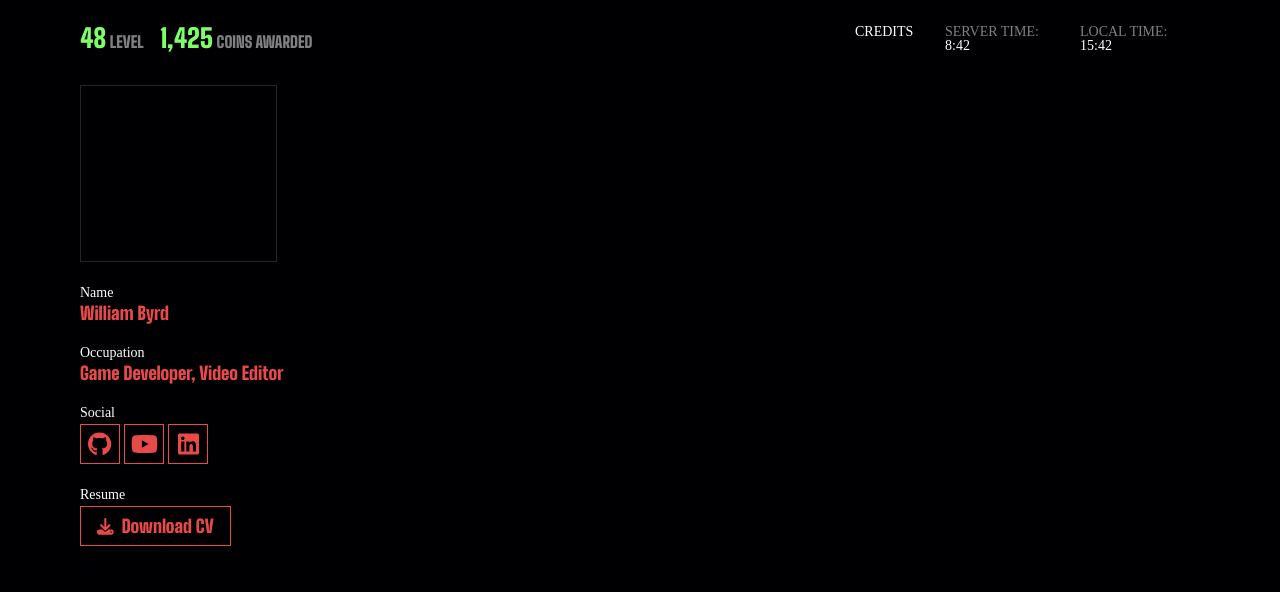
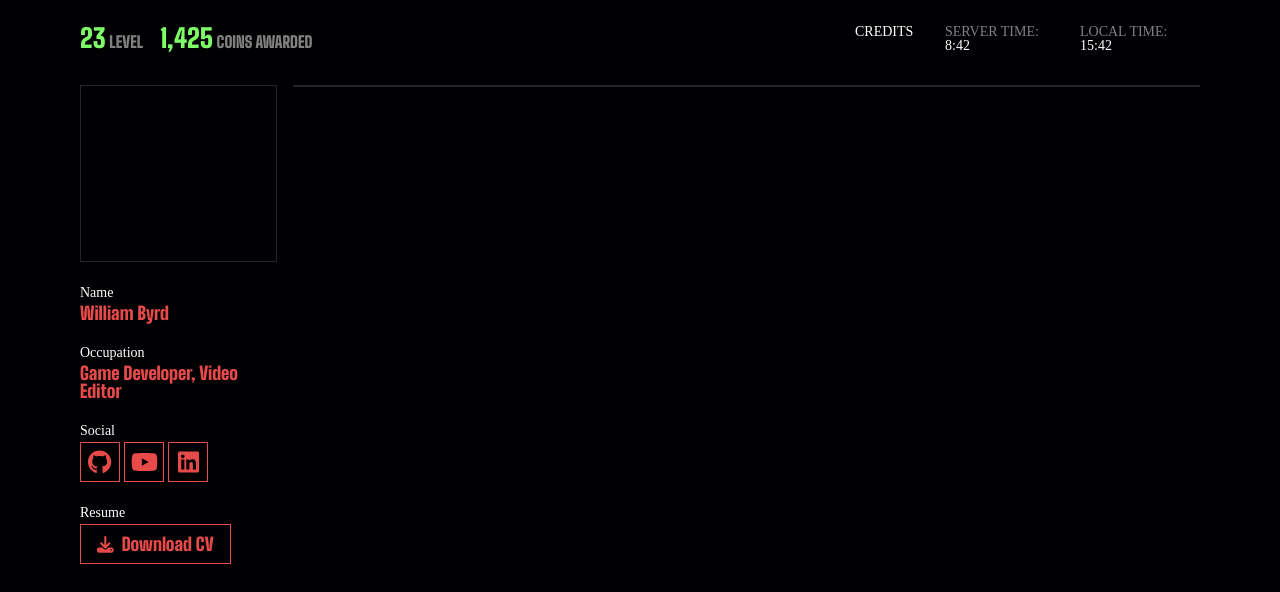
Before and after one commit to ThrillDaWill/Portfolio, a Next.js app in the folder portfolio/: page /home in a window 1280 px wide. Shown: the top 592 px of the page. Built offline with nearby package versions, Linux system fonts and the light colour scheme; a web font is replaced by a local one.

Commit message:
Adds main content section to layout

```diff
--- /dev/null
+++ b/portfolio/src/components/ContentSection/ContentSection.scss
@@ -0,0 +1,6 @@
+.mainContent {
+    margin-left: 16px;
+    width: 100%;
+    border: 1px solid rgba(255, 255, 255, 15%);
+    background: linear-gradient(90deg, rgba(0,0,3,1) 0%, rgba(232,74,74,0.2) 50%, rgba(0,0,3,1) 100%);    height: 80%;
+}
--- /dev/null
+++ b/portfolio/src/components/ContentSection/ContentSection.tsx
@@ -0,0 +1,10 @@
+import React, { PropsWithChildren } from 'react';
+import './ContentSection.scss';
+
+const ContentSection: React.FC<PropsWithChildren> = ({children}) => {
+    return(
+        <div className='mainContent'>{children}</div>
+    )
+}
+
+export default ContentSection;
--- a/portfolio/src/components/Layout/Layout.scss
+++ b/portfolio/src/components/Layout/Layout.scss
@@ -1,3 +1,8 @@
 .layout {
     padding: 25px 80px;
 }
+
+.layout__content {
+    margin-top: 32px;
+    display: flex;
+}
--- a/portfolio/src/components/Layout/Layout.tsx
+++ b/portfolio/src/components/Layout/Layout.tsx
@@ -2,13 +2,18 @@ import React, { PropsWithChildren } from 'react';
 import './Layout.scss';
 import LeftPanel from '../LeftPanel/LeftPanel';
 import SystemSection from '../SystemSection/SystemSection';
+import ContentSection from '../ContentSection/ContentSection';
 
 const Layout: React.FC<PropsWithChildren> = ({children}) => {
     return (
         <main className='app layout'>
             <SystemSection />
-            <LeftPanel />
-            {children}
+            <div className='layout__content'>
+                <LeftPanel />
+                <ContentSection>
+                    {children}
+                </ContentSection>
+            </div>
         </main>
     )
 }
--- a/portfolio/src/components/LeftPanel/LeftPanel.scss
+++ b/portfolio/src/components/LeftPanel/LeftPanel.scss
@@ -1,7 +1,3 @@
-.panel-container {
-    margin-top: 32px;
-}
-
 .panel-section {
     margin-bottom: 24px;
 }
--- a/portfolio/src/components/SystemSection/SystemSection.tsx
+++ b/portfolio/src/components/SystemSection/SystemSection.tsx
@@ -5,7 +5,7 @@ import Link from 'next/link';
 const SystemSection: React.FC = () => {
     return (
         <div className='systemSection'>
-            <h2><span className='hdg hdg--4 hdg--green'>48</span> <span className='hdg hdg--3 hdg--grey'>level</span></h2>
+            <h2><span className='hdg hdg--4 hdg--green'>23</span> <span className='hdg hdg--3 hdg--grey'>level</span></h2>
             <h2><span className='hdg hdg--4 hdg--green'>1,425</span> <span className='hdg hdg--3 hdg--grey'>coins awarded</span></h2>
             <div></div>
             <Link href="/credits" className='link'>
```
